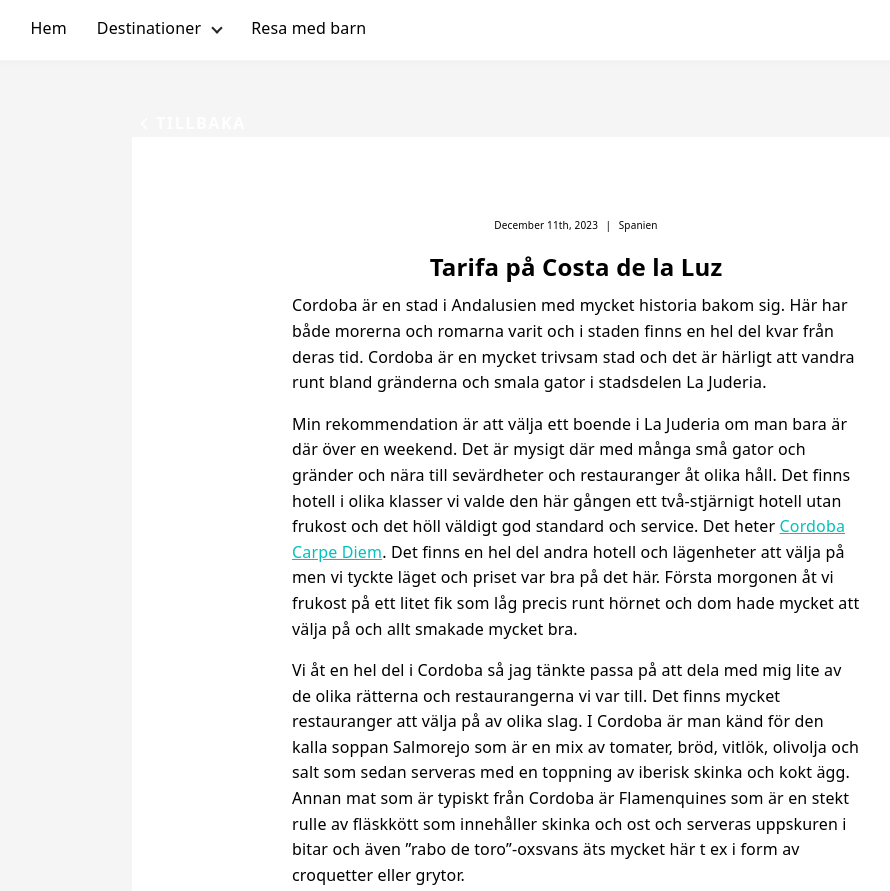
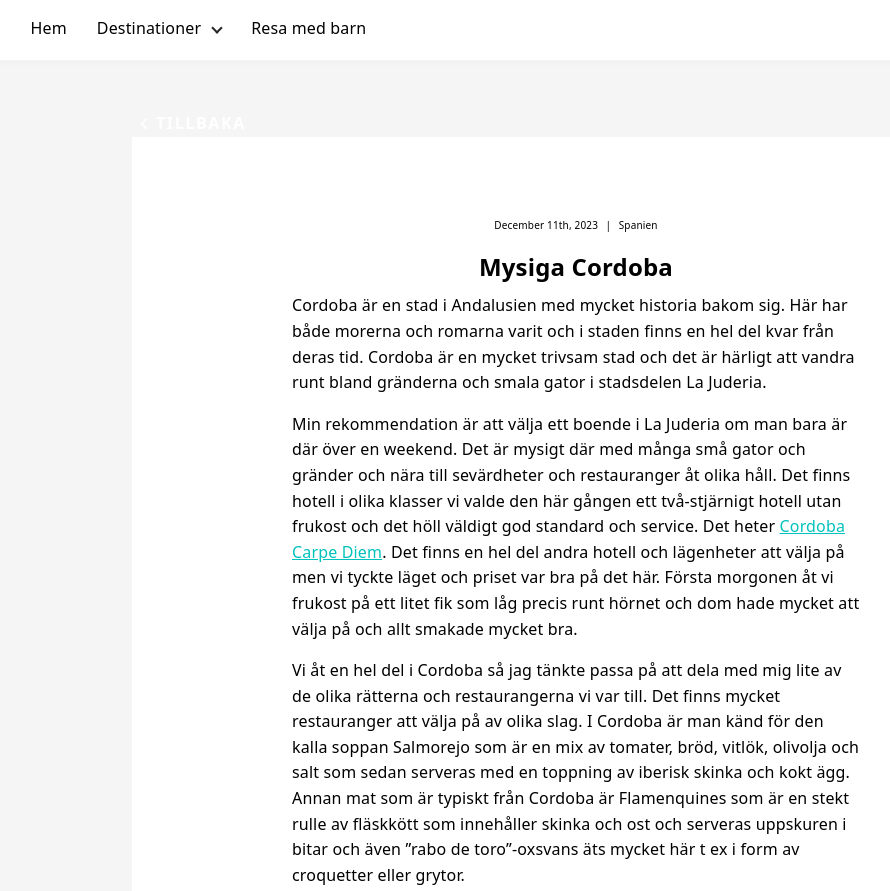
Before and after one commit to seokungarna/tripstipsochkids, a Gatsby site: page /destinationer/spanien/mysiga-cordoba/ in a window 1280 px wide. Shown: the top 891 px of the page, without its empty margins (64-954 px from the left). Built offline with nearby package versions, Linux system fonts and the light colour scheme; Gatsby itself is replaced by a stand-in of ours; some packages are replaced by stand-ins of ours.

Commit message:
Update Mysiga Cordoba.md

```diff
--- a/content/posts/Mysiga Cordoba.md
+++ b/content/posts/Mysiga Cordoba.md
@@ -1,6 +1,6 @@
 ---
 template: SinglePost
-title: Tarifa på Costa de la Luz
+title: Mysiga Cordoba
 slug: destinationer/spanien/mysiga-cordoba
 status: Published
 date: '2023-12-11'
```
